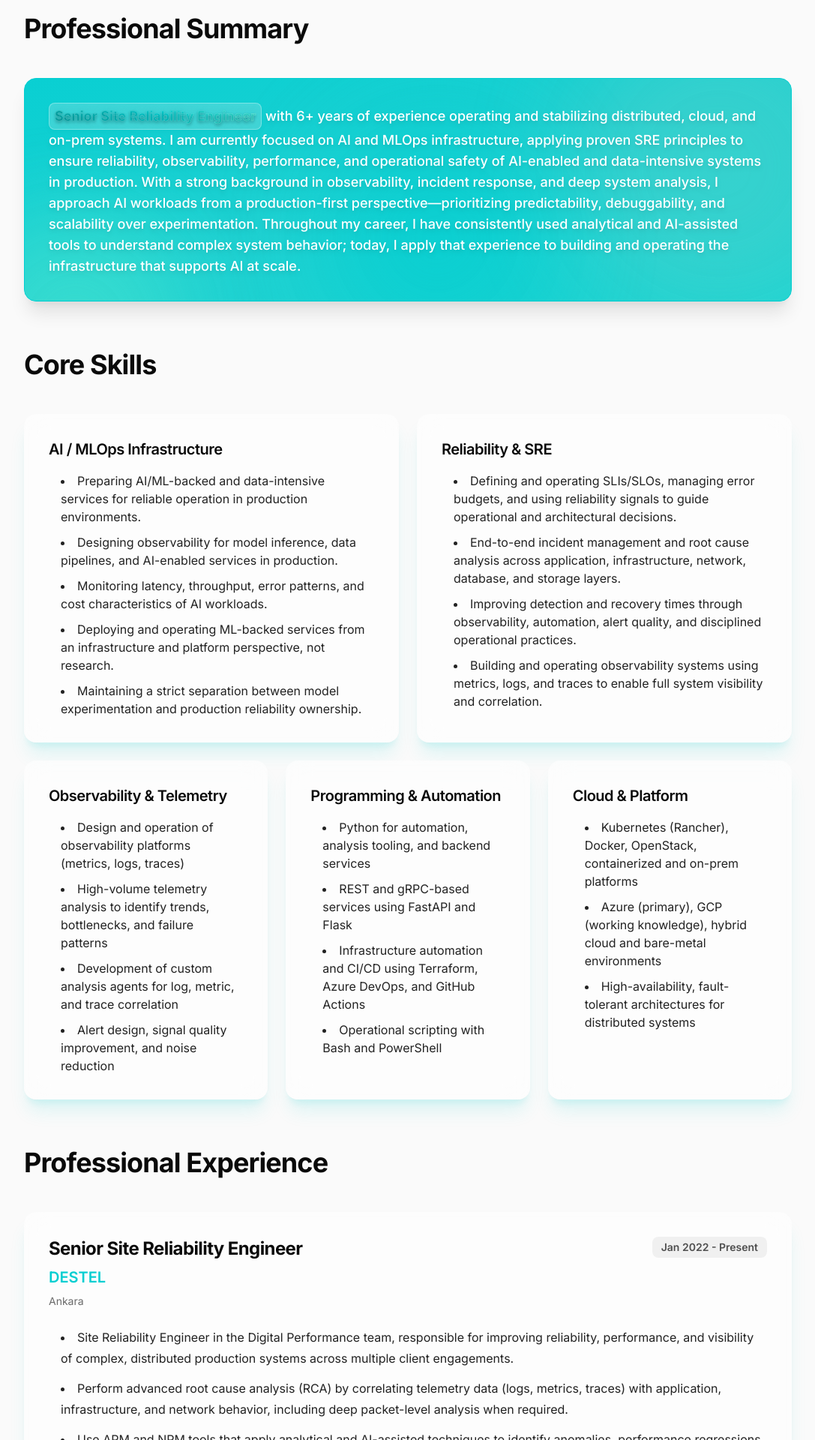
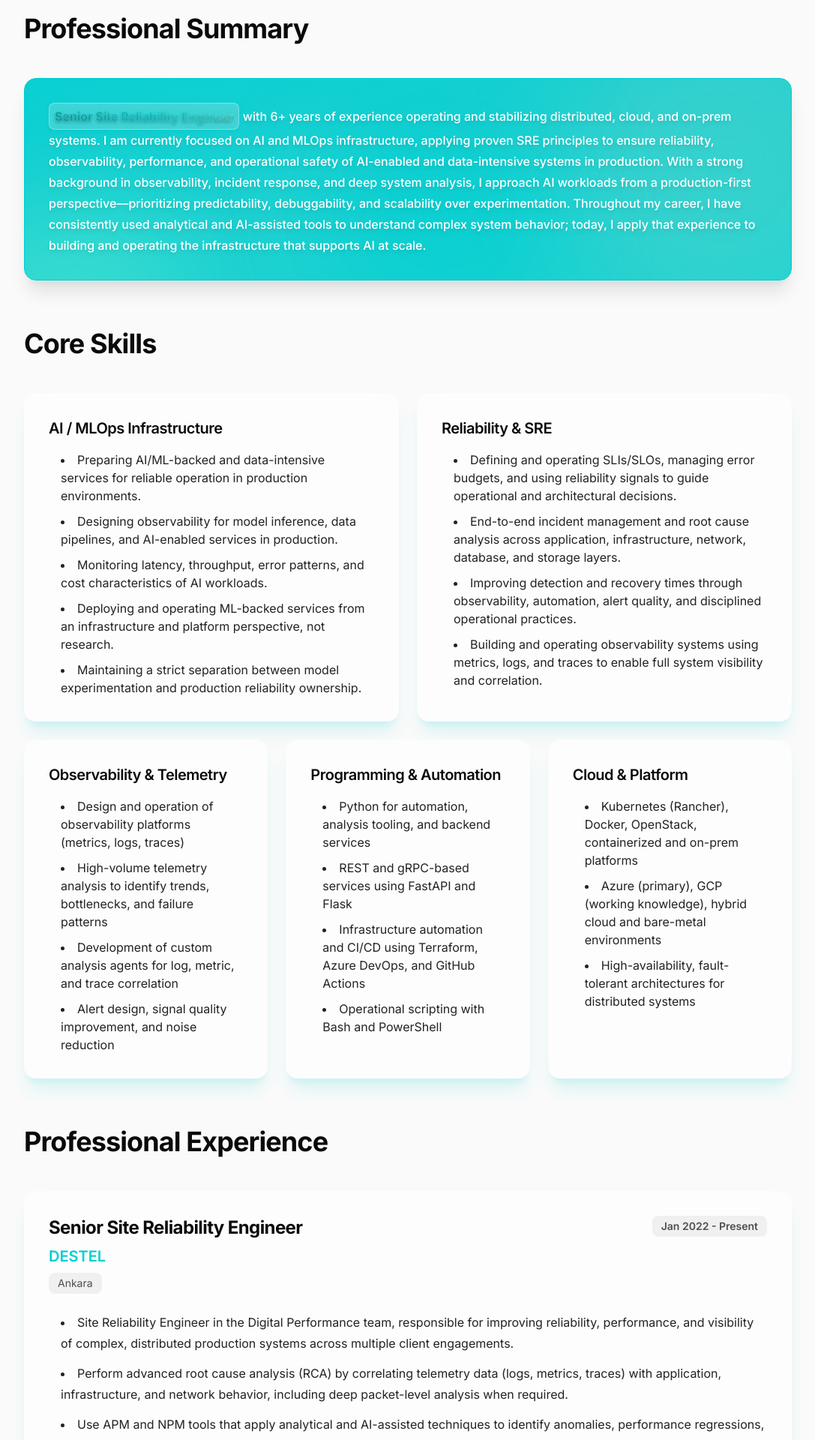
Before and after one commit to madogan/PersonalWebsite, a Next.js app: page /resume in a window 1280 px wide. Shown: the part 360-2280 px from the top of the page at 75% size, without its empty margins (96-1183 px from the left). Built offline with nearby package versions, Linux system fonts and the light colour scheme.

Commit message:
feat(ui): standardize resume font sizes and improve mobile layouts

```diff
--- a/app/resume/page.tsx
+++ b/app/resume/page.tsx
@@ -45,7 +45,7 @@ export default function ResumePage() {
 
             {/* Content with high contrast */}
             <div className="relative z-10">
-              <p className="text-base md:text-lg leading-8 text-white font-medium drop-shadow-md whitespace-normal">
+              <p className="text-xs sm:text-sm md:text-base leading-6 md:leading-7 text-white font-medium drop-shadow-md whitespace-normal">
                 {(() => {
                   const parts = resume.summary.split('Senior Site Reliability Engineer')
                   const highlightedText = (
--- a/components/home/summary-section.tsx
+++ b/components/home/summary-section.tsx
@@ -10,7 +10,7 @@ export function SummarySection() {
         <div className="max-w-5xl mx-auto">
           <ResumeSection title="Professional Summary">
             <div className="glass-card p-4 sm:p-6 md:p-8">
-              <p className="text-sm sm:text-base md:text-lg leading-7 md:leading-8 text-foreground/90">{resume.summary}</p>
+              <p className="text-xs sm:text-sm md:text-base leading-6 md:leading-7 text-foreground/90">{resume.summary}</p>
             </div>
           </ResumeSection>
         </div>
--- a/components/layout/footer.tsx
+++ b/components/layout/footer.tsx
@@ -16,7 +16,7 @@ export function Footer() {
       <div className="container mx-auto px-4 sm:px-6 lg:px-8 py-6 md:py-8">
         <div className="flex flex-col md:flex-row items-center justify-between gap-3 md:gap-4">
           <div className="text-xs sm:text-sm text-foreground/60 text-center md:text-left">
-            © {currentYear} {siteConfig.name}. All rights reserved.
+            All Rights Reserved © {currentYear}
           </div>
 
           <div className="flex items-center gap-4 md:gap-6">
--- a/components/resume/experience-item.tsx
+++ b/components/resume/experience-item.tsx
@@ -65,11 +65,24 @@ export function ExperienceItem({
             {position}
           </h3>
           <p className="text-base sm:text-lg md:text-xl text-accent font-semibold mb-2">{company}</p>
-          <p className="text-xs sm:text-sm text-foreground/60 flex items-center gap-1">
-            <span>{location}</span>
+          {/* Mobile: location and date together */}
+          <div className="flex items-center gap-2 md:hidden">
+            <span className="inline-block px-2 py-1 bg-foreground/5 rounded-md text-xs sm:text-sm text-foreground/70">
+              {location}
+            </span>
+            <span className="inline-block px-2 py-1 bg-foreground/5 rounded-md text-xs sm:text-sm text-foreground/70">
+              {startDate} - {endDate}
+            </span>
+          </div>
+          {/* Desktop: location only */}
+          <p className="hidden md:block text-xs sm:text-sm text-foreground/60">
+            <span className="inline-block px-2 py-1 md:px-3 md:py-1 bg-foreground/5 rounded-md text-xs sm:text-sm text-foreground/70">
+              {location}
+            </span>
           </p>
         </div>
-        <div className="text-xs sm:text-sm md:text-base font-semibold text-foreground/70 mt-2 md:mt-0 md:text-right md:ml-4">
+        {/* Desktop: date on the right */}
+        <div className="hidden md:block text-xs sm:text-sm md:text-base font-semibold text-foreground/70 mt-2 md:mt-0 md:text-right md:ml-4">
           <span className="inline-block px-2 py-1 md:px-3 md:py-1 bg-foreground/5 rounded-md text-xs sm:text-sm">
             {startDate} - {endDate}
           </span>
@@ -78,7 +91,7 @@ export function ExperienceItem({
 
       <ul className="list-disc list-inside space-y-2 md:space-y-3 text-foreground/90 ml-4">
         {description.map((item, index) => (
-          <li key={index} className="leading-6 md:leading-7 text-sm sm:text-base">
+          <li key={index} className="leading-6 md:leading-7 text-xs sm:text-sm md:text-base">
             {parseLinks(item)}
           </li>
         ))}
```
